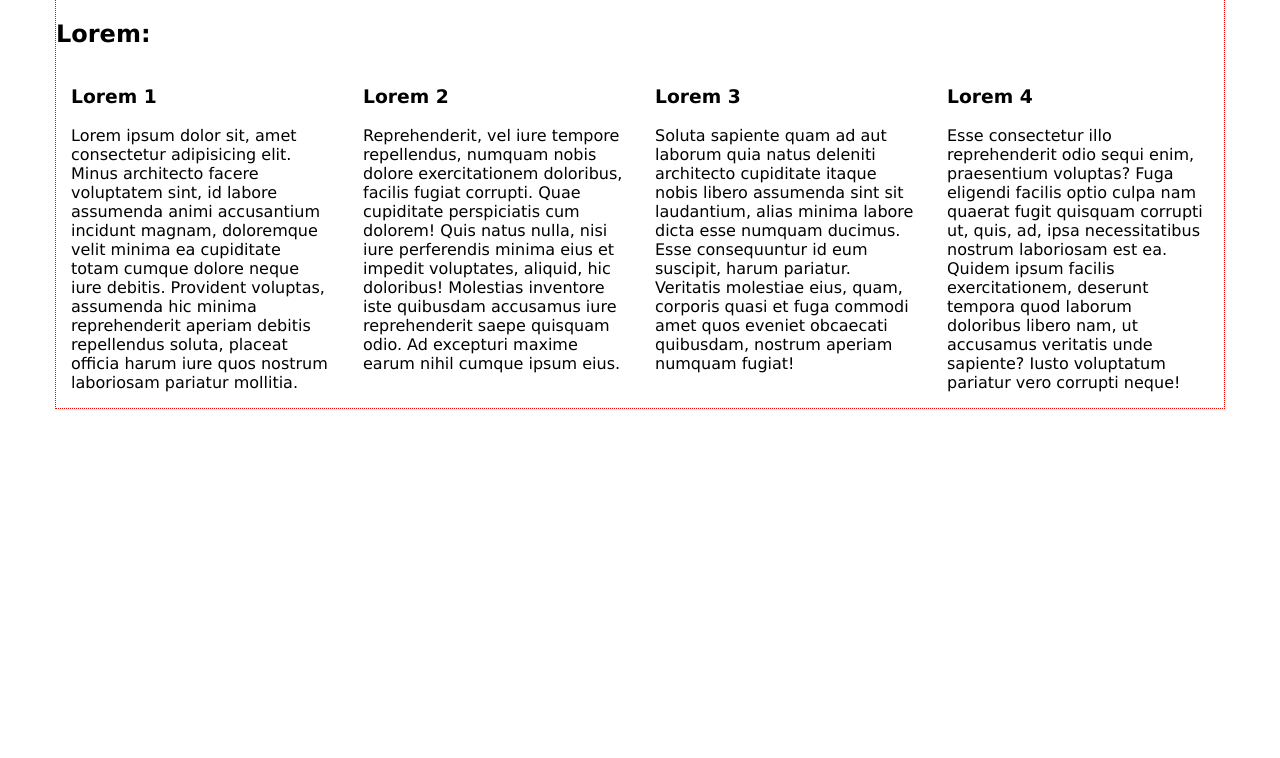
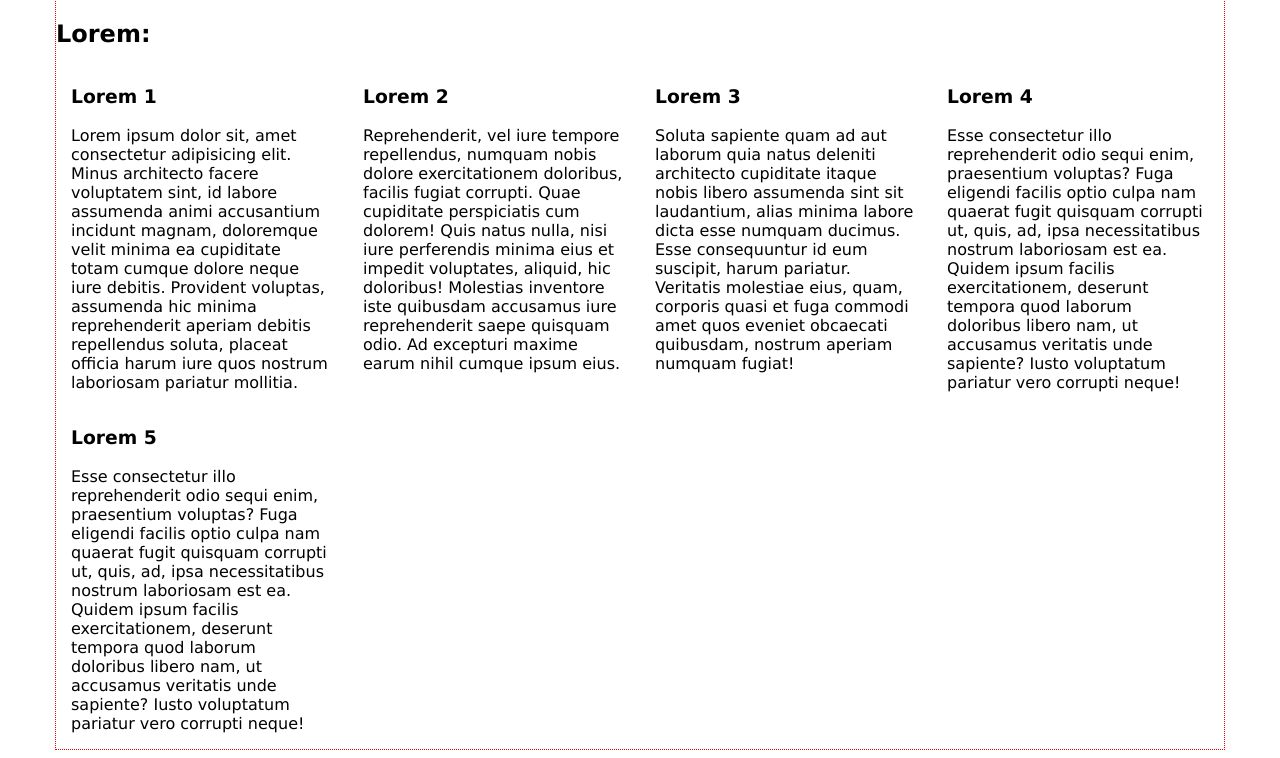
Before and after one commit to cvijander/responsive-design, a plain HTML site: page 5.cas prve vezbe/index.html in a window 1280 px wide. Shown: the part 90-848 px from the top of the page. Before the commit the page ends 800 px from the top, so only its background shows below. Drawn offline with Linux system fonts and the light colour scheme.

Commit message:
Dodavanje clear both za sve rezolucije i nth of child

```diff
--- a/5.cas prve vezbe/css/main.css
+++ b/5.cas prve vezbe/css/main.css
@@ -37,6 +37,10 @@ body {
     .col {
         width: 50%;
     }
+
+    section .col:nth-of-type(2n+1){
+        clear: both;
+    }
 }
 
 @media (min-width: 992px){
@@ -47,6 +51,14 @@ body {
     .col {
         width: 33.33%;
     }
+
+     section .col:nth-of-type(2n+1){
+        clear:none;
+    }
+
+    section .col:nth-of-type(3n+1){
+        clear: both;
+    }
 }
 
 @media (min-width: 1200px) {
@@ -56,4 +68,15 @@ body {
     .col {
         width: 25%;
     }
+ section .col:nth-of-type(2n+1){
+        clear: none;
+    }
+
+    section .col:nth-of-type(3n+1){
+        clear: none;
+    }
+
+    section .col:nth-last-of-type(4n+1){
+        clear: both;
+    }
 }
--- a/5.cas prve vezbe/index.html
+++ b/5.cas prve vezbe/index.html
@@ -36,6 +36,12 @@
                 <p>Esse consectetur illo reprehenderit odio sequi enim, praesentium voluptas? Fuga eligendi facilis optio culpa nam quaerat fugit quisquam corrupti ut, quis, ad, ipsa necessitatibus nostrum laboriosam est ea. Quidem ipsum facilis exercitationem, deserunt tempora quod laborum doloribus libero nam, ut accusamus veritatis unde sapiente? Iusto voluptatum pariatur vero corrupti neque!</p>
             </article>
             </div>
+             <div class="col">
+            <article>
+                <h3>Lorem 5</h3>
+                <p>Esse consectetur illo reprehenderit odio sequi enim, praesentium voluptas? Fuga eligendi facilis optio culpa nam quaerat fugit quisquam corrupti ut, quis, ad, ipsa necessitatibus nostrum laboriosam est ea. Quidem ipsum facilis exercitationem, deserunt tempora quod laborum doloribus libero nam, ut accusamus veritatis unde sapiente? Iusto voluptatum pariatur vero corrupti neque!</p>
+            </article>
+            </div>
         </section>
     </div>
 </body>
```
Also changed, not shown: 6. cas nth child/css/main.css (added), 6. cas nth child/index.html (added).
